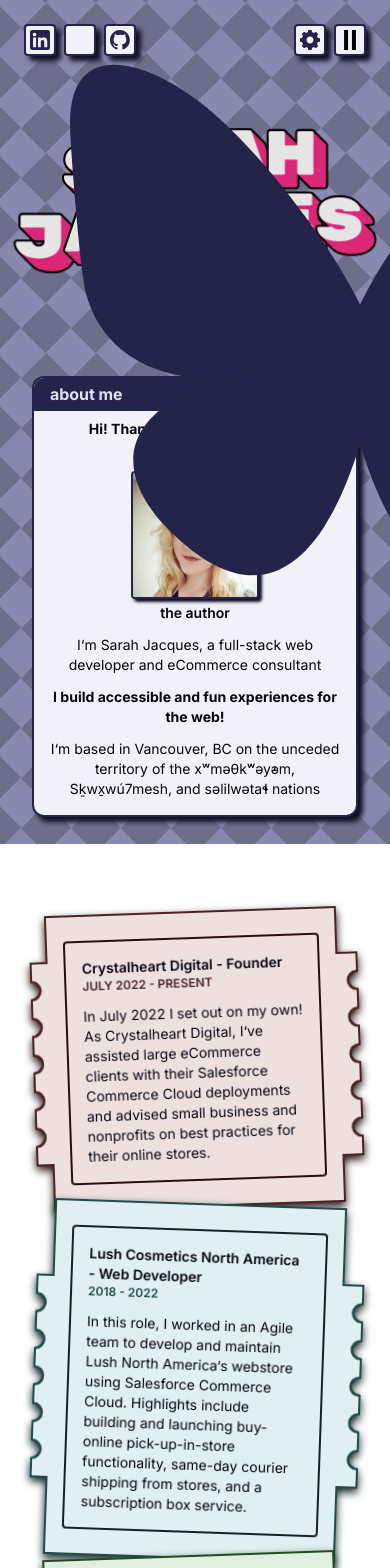
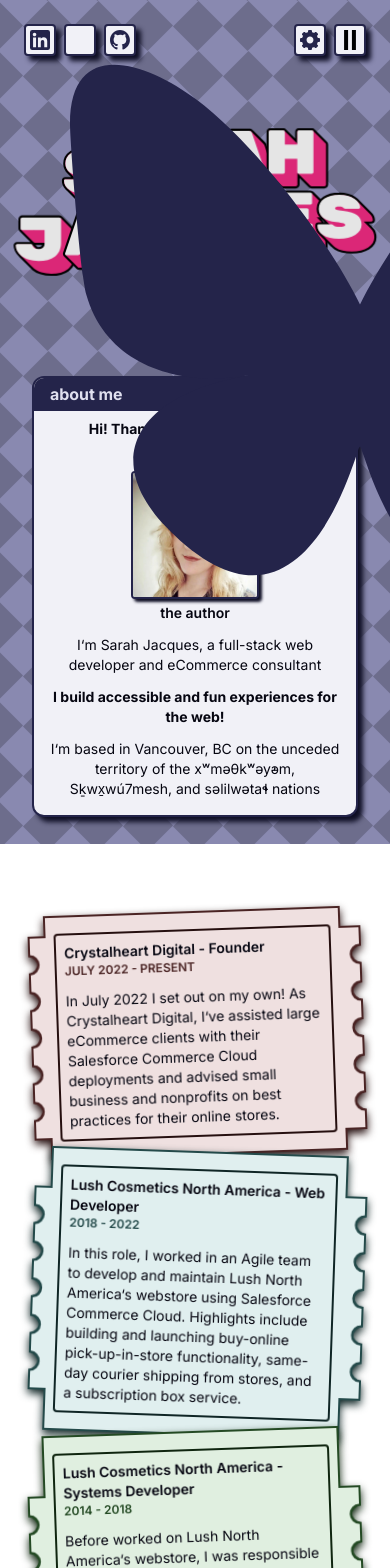
Before and after one commit to crystal-hearts/sj-personal-homepage, a Next.js app: page / in a window 390 px wide. Shown: the top 1568 px of the page. Built offline with nearby package versions, Linux system fonts and the light colour scheme.

Commit message:
SJ-32 Post-launch fix to ticket container

```diff
--- a/app/components/ticket-container.tsx
+++ b/app/components/ticket-container.tsx
@@ -28,8 +28,8 @@ export function TicketContainer({
       <div className="ticket-edge-left max-h-full w-4 fill-[var(--theme-color-200)]">
         <TicketEdgeLeft className="h-full" />
       </div>
-      <div className="ticket-body z-10 max-w-72 bg-[var(--theme-color-200)] p-4 py-6 sm:max-w-sm md:max-w-lg">
-        <div className="ticket-body-interior flex flex-col space-y-3 rounded border-2 border-solid border-[var(--theme-color-900)] p-4">
+      <div className="ticket-body z-10 max-w-75vw bg-[var(--theme-color-200)] p-2 py-4 sm:max-w-sm md:max-w-lg">
+        <div className="ticket-body-interior flex flex-col space-y-3 rounded border-2 border-solid border-[var(--theme-color-900)] p-2">
           {children}
         </div>
       </div>
--- a/tailwind.config.js
+++ b/tailwind.config.js
@@ -94,6 +94,9 @@ module.exports = {
           },
         },
       },
+      maxWidth: {
+        "75vw": "75vw",
+      },
       maxHeight: {
         "60vh": "60vh",
         "75vh": "75vh",
```
